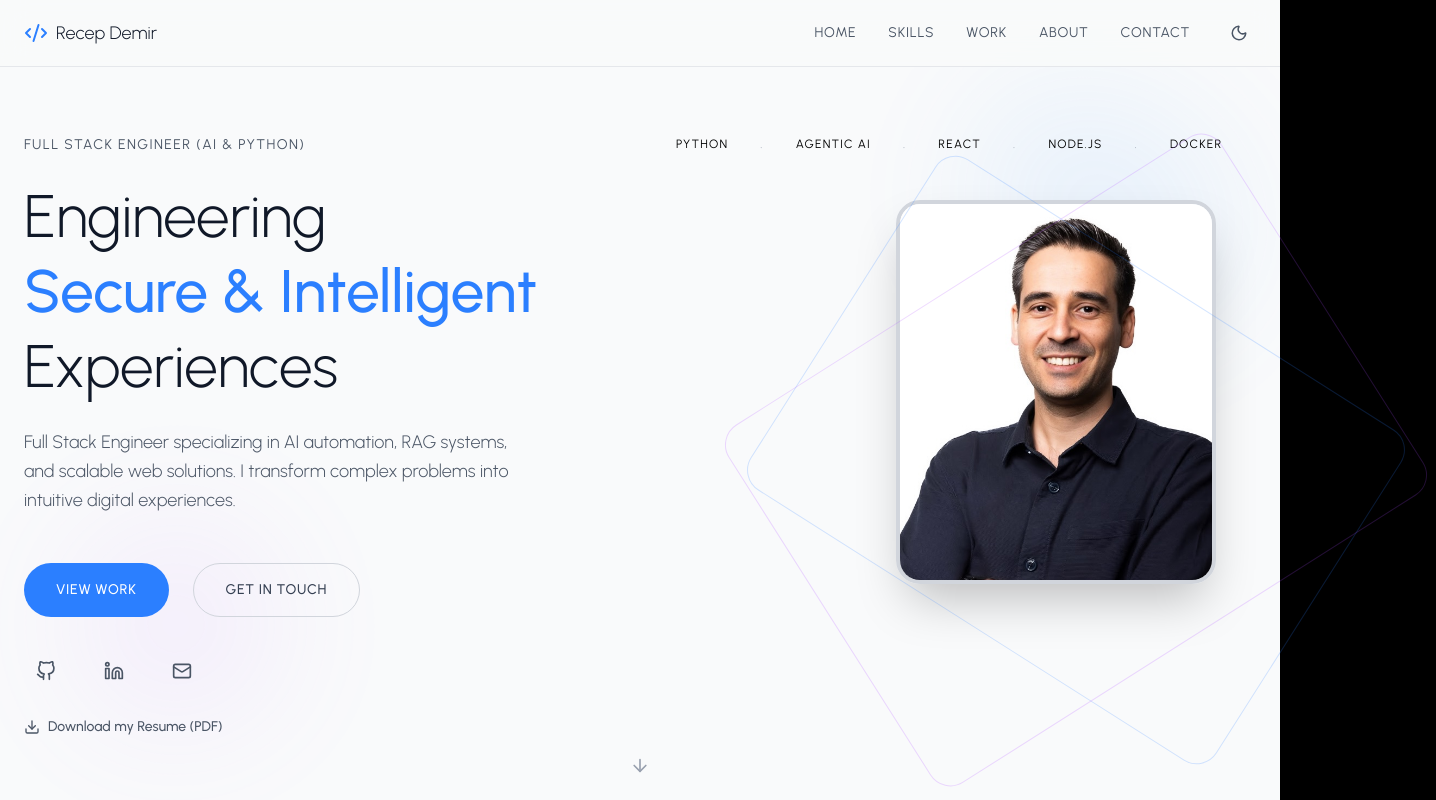
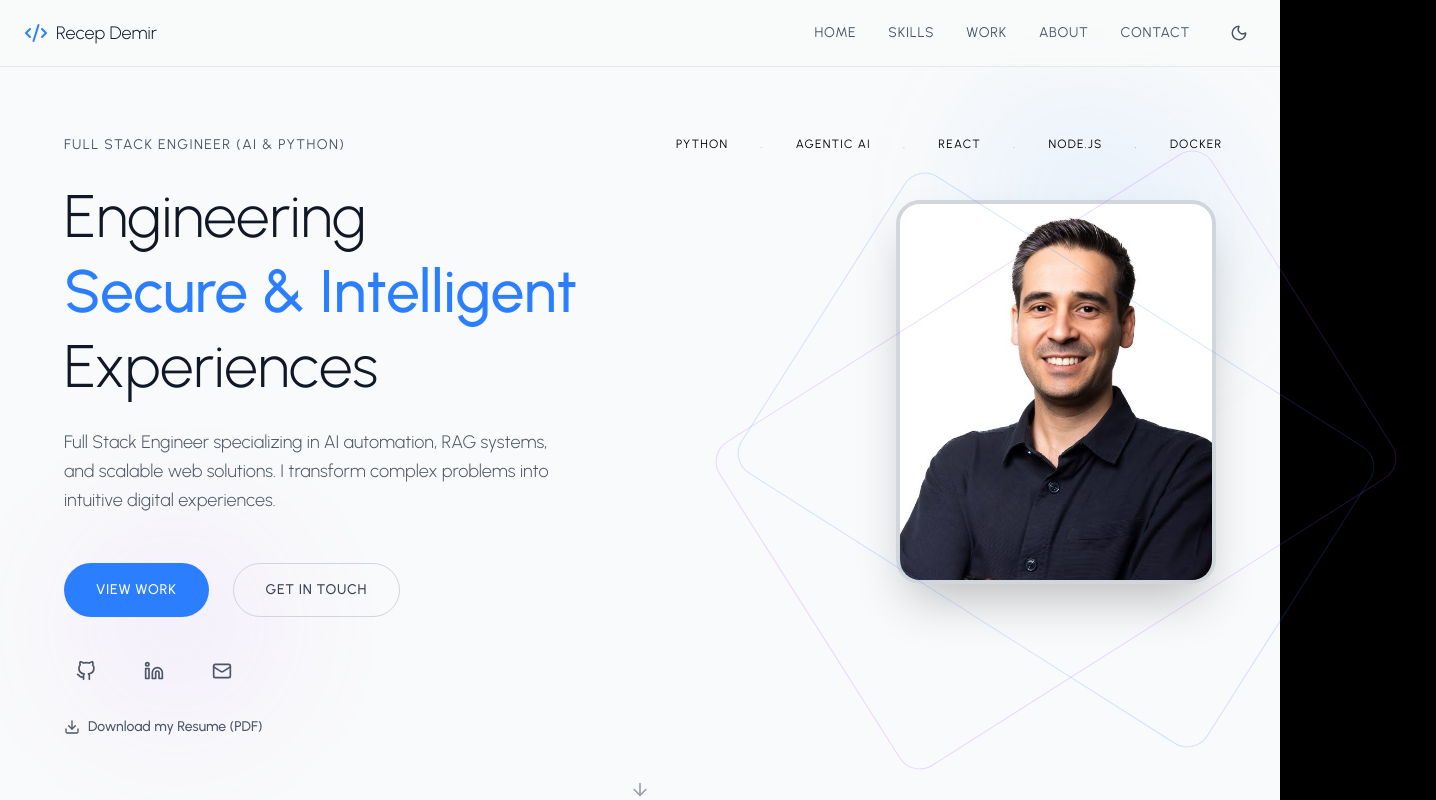
Before and after one commit to recep-demir/personal_portfolio, a React app: page / in a window 1280 px wide. Shown: the top 800 px of the page, 1436 px wide, since content can reach past the window. Built offline with nearby package versions, Linux system fonts and the light colour scheme; the HTML template or start-up script is replaced by a standard one.

Commit message:
feat: update layout and styling in HeroSection for improved responsiveness

```diff
--- a/src/components/Section/HeroSection.jsx
+++ b/src/components/Section/HeroSection.jsx
@@ -177,7 +177,7 @@ const HeroSection = () => {
                 </motion.div>
 
                 {/* Tech Stack - Mobile */}
-                <motion.div
+                {/* <motion.div
                     variants={itemVariants}
                     className="flex justify-center items-center space-x-6 text-xs uppercase tracking-widest flex-wrap">
                   <span className={isDarkMode ? "text-gray-600" : "text-gray-500"}>Python</span>
@@ -189,11 +189,11 @@ const HeroSection = () => {
                   <span className={isDarkMode ? "text-gray-600" : "text-gray-500"}>Node.js</span>
                   <span className={isDarkMode ? "text-gray-700" : "text-gray-400"}>•</span>
                   <span className={isDarkMode ? "text-gray-600" : "text-gray-500"}>Docker</span>
-                </motion.div>
+                </motion.div> */}
               </motion.div>
             </div>
           {/* Desktop Layout - Split */}
-          <div className="hidden lg:grid grid-cols-2 lg:gap-16 lg:items-center justify-center">
+          <div className="hidden lg:grid grid-cols-2 lg:gap-16 lg:items-center justify-center mx-10">
             {/* Left Column - Content */}
             <motion.div
               initial="hidden"
@@ -347,7 +347,7 @@ const HeroSection = () => {
                 </motion.div>
                 <motion.div
                   whileHover={{ scale: 1.02 }}
-                  className={`w-80 h-96 mr-10 mb-34 rounded-3xl overflow-hidden border-4 ${isDarkMode ? "border-gray-800" : "border-gray-300"} shadow-2xl`}
+                  className={`w-80 h-96 mb-34 rounded-3xl overflow-hidden border-4 ${isDarkMode ? "border-gray-800" : "border-gray-300"} shadow-2xl`}
                 >
                   <img
                     src={PROFILE_PIC}
@@ -379,7 +379,7 @@ const HeroSection = () => {
               <motion.div
                 animate={{ y: [0, 8, 0] }}
                 transition={{ duration: 2, repeat: Infinity }}
-                className="absolute bottom-8 left-1/2 transform -translate-x-1/2"
+                className="absolute bottom-2 left-1/2 transform -translate-x-1/2"
               >
                 <ArrowDown size={20} className={isDarkMode ? "text-gray-600" : "text-gray-400"} />
               </motion.div>
```
